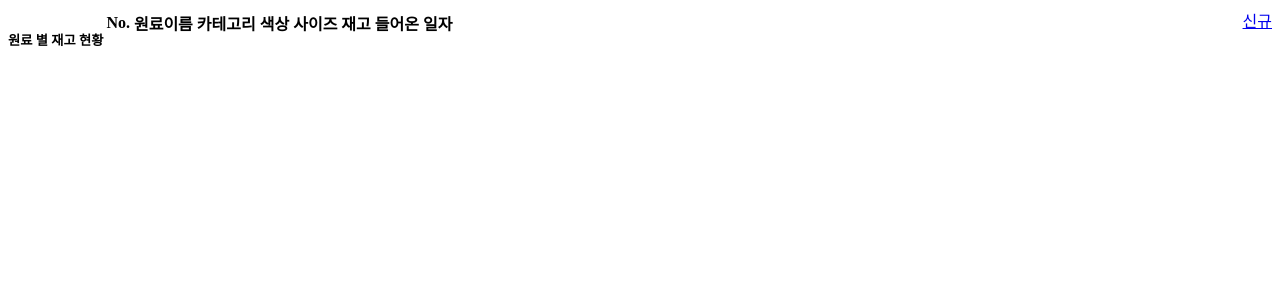
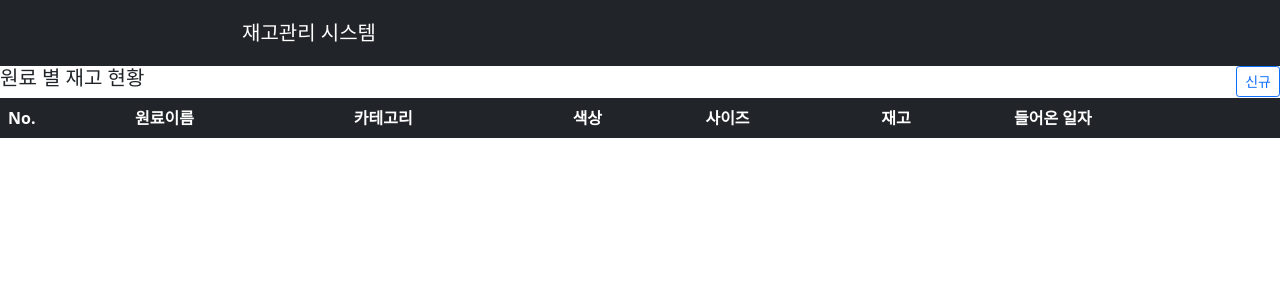
Before and after one commit to kkong1007/2023python, a Django app: page / in a window 1280 px wide. Shown: the top 300 px of the page. Run offline with Django 4.2, Linux system fonts and the light colour scheme; lists and menus that the app fills with data are empty.

Commit message:
css 추가

```diff
--- a/termproject/templates/base.html
+++ b/termproject/templates/base.html
@@ -0,0 +1,79 @@
+<!DOCTYPE html>
+<html lang="en">
+<head>
+    <meta charset="UTF-8">
+    <title>{% block title %}{% endblock %} | 무신사</title>
+    <!-- Bootstrap CSS -->
+    <link href="https://cdn.jsdelivr.net/npm/bootstrap@5.0.0-beta3/dist/css/bootstrap.min.css" rel="stylesheet"
+          integrity="sha384-eOJMYsd53ii+scO/bJGFsiCZc+5NDVN2yr8+0RDqr0Ql0h+rP48ckxlpbzKgwra6" crossorigin="anonymous">
+
+    <script src="https://cdn.jsdelivr.net/npm/bootstrap@5.0.0-beta3/dist/js/bootstrap.bundle.min.js"
+            integrity="sha384-JEW9xMcG8R+pH31jmWH6WWP0WintQrMb4s7ZOdauHnUtxwoG2vI5DkLtS3qm9Ekf"
+            crossorigin="anonymous"></script>
+    <style>
+        .title-center {
+            text-align: center;
+            margin-top: 50px;
+        }
+
+        .wrap {
+            width: 400px;
+            margin: 0 auto;
+        }
+
+        .form-area {
+            margin-top: 25px;
+        }
+
+        .timeline-container {
+            margin-top : 25px
+        }
+
+        .CHeader__logo {
+            display: inline-block;
+            width: 200px;
+            height: 50px;
+            /* background-image: url(https://store.musinsa.com/skin/musinsa/images/logo_nsl_20211229.png?20200204); */
+            background-repeat: no-repeat;
+            background-position: center;
+            background-size: 50% auto;
+            text-indent: 160px;
+            line-height: 40px;
+        }
+    </style>
+</head>
+<body>
+<nav class="navbar navbar-expand-lg navbar-dark bg-dark">
+    <div class="container">
+        <a class="navbar-brand CHeader__logo" href="/">재고관리 시스템</a>
+        <form class="form-inline my-2 my-lg-0">
+            {% if not user.is_authenticated %}
+                <ul class="navbar-nav mr-auto">
+                    <!-- <li class="nav-item active">
+                        <a class="nav-link" href="/sign-in"> Sign In <span class="sr-only"></span></a>
+                    </li>
+                    <li class="nav-item active">
+                        <a class="nav-link" href="/sign-up"> Sign Up <span class="sr-only"></span></a>
+                    </li> -->
+                </ul>
+            {% else %}
+                <!-- <ul class="navbar-nav mr-auto">
+                    <li class="nav-item disabled">
+                    <span class="nav-link">
+                        {{ user.username }} 님 반갑습니다!
+                    </span>
+                    </li>
+                    <li class="nav-item active">
+                        <a class="nav-link" href="/logout"> 로그아웃 </a>
+                    </li>
+                </ul> -->
+            {% endif %}
+        </form>
+    </div>
+</nav>
+{% block content %}
+
+{% endblock %}
+
+</body>
+</html>
--- a/termproject/templates/main.html
+++ b/termproject/templates/main.html
@@ -1,3 +1,9 @@
+{% extends 'base.html' %}
+{% block title %}
+    메인페이지
+{% endblock %}
+
+{% block content %}
     <div class="media-body">
         <div>
             <h5 class="mt-0" style="float: left">원료 별 재고 현황</h5>
@@ -29,3 +35,4 @@
             </tbody>
         </table>
     </div>
+{% endblock %}
```
Lines whose indentation alone changed are shown as unchanged.
